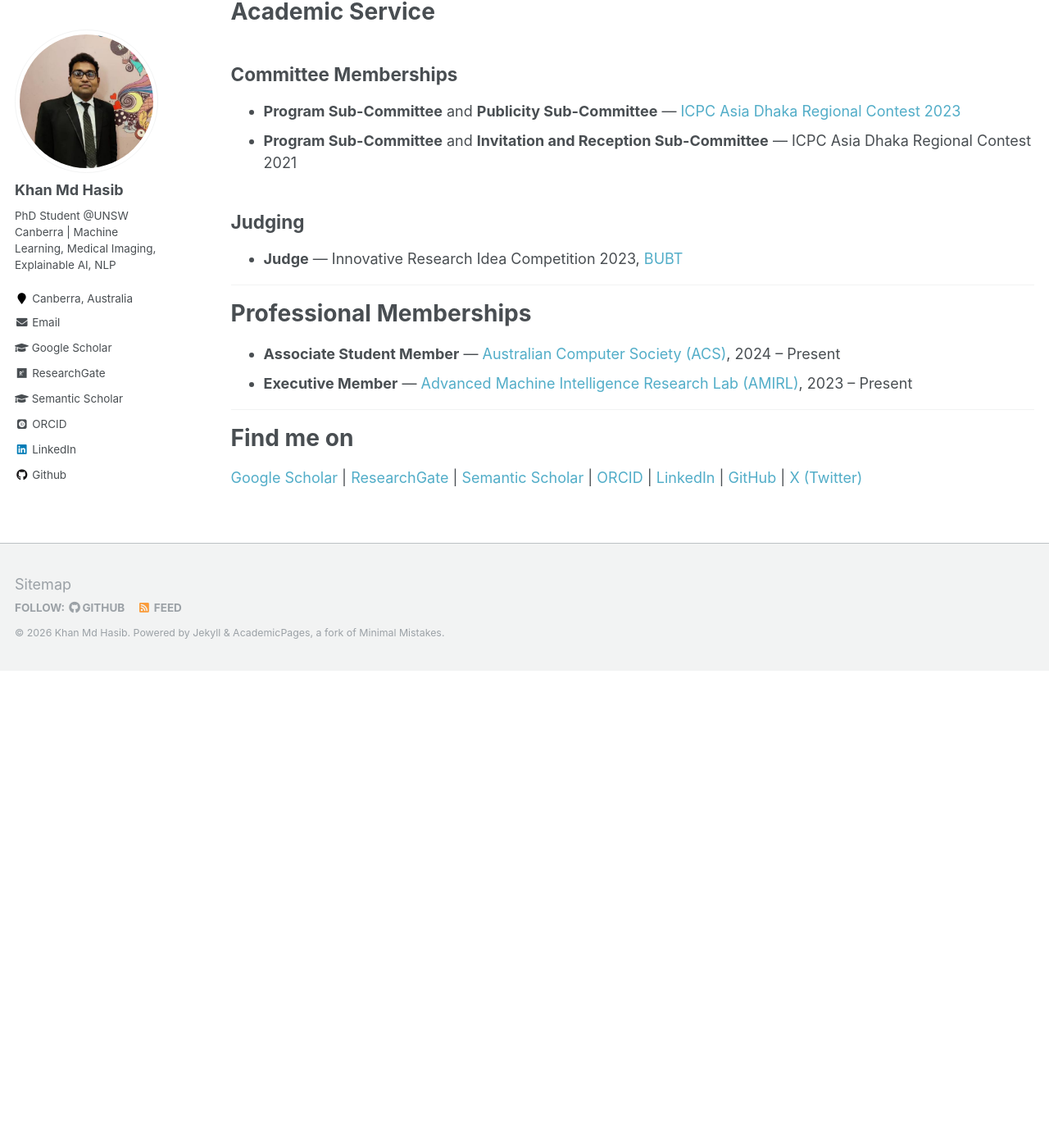
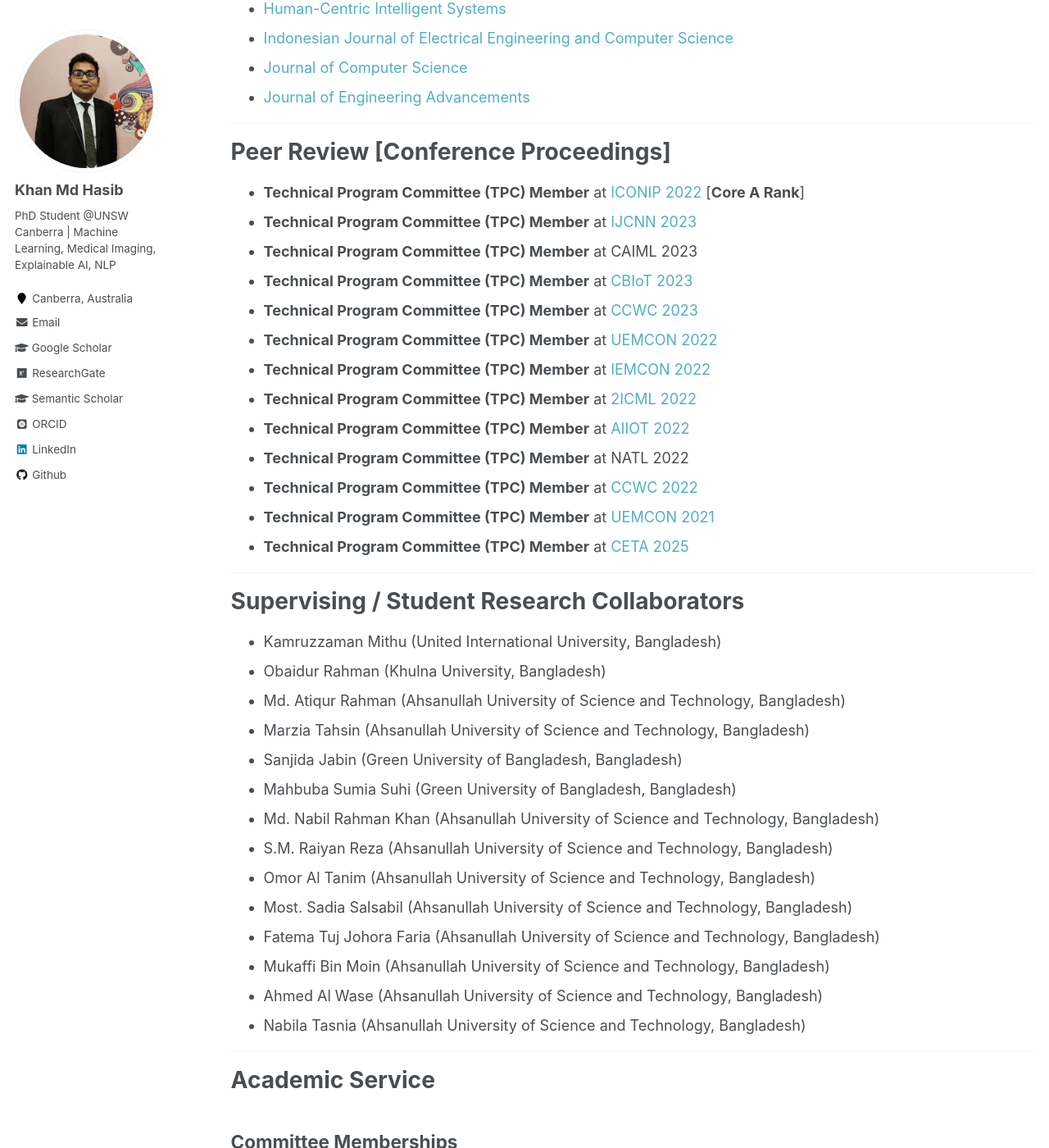
Before and after one commit to hasibaust13/hasibaust13.github.io, a Jekyll site: the page built from _pages/services.md, in a window 1280 px wide and 1400 px high, scrolled down 863 px. Shown: the whole window at 82% size. Built offline with Jekyll 4.4.1, drawn with Linux system fonts in a browser that asks for light colours; some web fonts are replaced; before the commit the page ends 1681 px from its top, so only the background shows below that; some of the changed text lies outside the part shown.

Commit message:
Expand Services page with full reviewer, TPC, and collaborator lists
Updated journal reviewer list to 22 journals with quartile rankings
and links. Expanded TPC memberships to 13 conferences. Added 14
student research collaborators section.

```diff
--- a/_pages/services.md
+++ b/_pages/services.md
@@ -5,26 +5,67 @@
 author_profile: true
 ---
 
-# Peer Review
+# Peer Review [Journal Article]
 
-## Journal Reviewer
+* [IEEE Transactions on Computational Social Systems](https://ieeexplore.ieee.org/xpl/RecentIssue.jsp?punumber=6570650){:target="_blank"} [**Q1**]
+* [Sustainable Cities and Society](https://www.sciencedirect.com/journal/sustainable-cities-and-society){:target="_blank"} [**Q1**]
+* [Journal of Computational Mathematics and Data Science](https://www.sciencedirect.com/journal/journal-of-computational-mathematics-and-data-science){:target="_blank"}
+* [Psychiatry Research](https://www.sciencedirect.com/journal/psychiatry-research){:target="_blank"} [**Q1**]
+* [Scientific Reports](https://www.nature.com/srep/){:target="_blank"} [**Q1**]
+* [Biomedical Signal Processing and Control](https://www.sciencedirect.com/journal/biomedical-signal-processing-and-control){:target="_blank"} [**Q1**]
+* [Computer Speech & Language](https://www.sciencedirect.com/journal/computer-speech-and-language){:target="_blank"} [**Q1**]
+* [Artificial Intelligence in Medicine](https://www.sciencedirect.com/journal/artificial-intelligence-in-medicine){:target="_blank"} [**Q1**]
+* [International Journal of Machine Learning and Cybernetics](https://link.springer.com/journal/13042){:target="_blank"} [**Q1**]
+* [Engineering Applications of Artificial Intelligence](https://www.sciencedirect.com/journal/engineering-applications-of-artificial-intelligence){:target="_blank"} [**Q1**]
+* [Information Processing and Management](https://www.sciencedirect.com/journal/information-processing-and-management){:target="_blank"} [**Q1**]
+* [Expert Systems with Applications](https://www.sciencedirect.com/journal/expert-systems-with-applications){:target="_blank"} [**Q1**]
+* [Frontiers in Medicine](https://www.frontiersin.org/journals/medicine){:target="_blank"} [**Q1**]
+* [PLoS ONE](https://journals.plos.org/plosone/){:target="_blank"} [**Q1**]
+* [Data in Brief](https://www.sciencedirect.com/journal/data-in-brief){:target="_blank"} [**Q2**]
+* [Applied Artificial Intelligence](https://www.tandfonline.com/journals/uaai20){:target="_blank"} [**Q2**]
+* [Cybernetics and Systems](https://www.tandfonline.com/journals/ucbs20){:target="_blank"}
+* [Computer Methods and Programs in Biomedicine Update](https://www.sciencedirect.com/journal/computer-methods-and-programs-in-biomedicine-update){:target="_blank"}
+* [Human-Centric Intelligent Systems](https://link.springer.com/journal/44230){:target="_blank"}
+* [Indonesian Journal of Electrical Engineering and Computer Science](https://ijeecs.iaescore.com/){:target="_blank"}
+* [Journal of Computer Science](https://thescipub.com/jcs){:target="_blank"}
+* [Journal of Engineering Advancements](https://journalofeam.com/){:target="_blank"}
 
-* [Journal of Computational Mathematics and Data Science](https://www.sciencedirect.com/journal/journal-of-computational-mathematics-and-data-science){:target="_blank"} — 2025
-* [Psychiatry Research](https://www.sciencedirect.com/journal/psychiatry-research){:target="_blank"} [Q1] — 2024
-* [Scientific Reports](https://www.nature.com/srep/){:target="_blank"} [Q1] — 2024
-* [International Journal of Machine Learning and Cybernetics](https://link.springer.com/journal/13042){:target="_blank"} [Q1] — 2024
-* Computer Speech & Language
-* Computer Methods and Programs in Biomedicine Update
-* Information Processing and Management
-* Healthcare Analytics
+---
 
-## Conference Program Committee / Reviewer
+# Peer Review [Conference Proceedings]
 
-* IJCNN (2023)
-* ICCTA (2023)
-* IEMCON (2022)
-* NATL (2022)
-* UEMCON (2021)
+* **Technical Program Committee (TPC) Member** at [ICONIP 2022](https://www.apnns.org/ICONIP2022/){:target="_blank"} [**Core A Rank**]
+* **Technical Program Committee (TPC) Member** at [IJCNN 2023](https://2023.ijcnn.org/){:target="_blank"}
+* **Technical Program Committee (TPC) Member** at CAIML 2023
+* **Technical Program Committee (TPC) Member** at [CBIoT 2023](https://sites.google.com/view/cbiot-2023/home){:target="_blank"}
+* **Technical Program Committee (TPC) Member** at [CCWC 2023](https://ieee-ccwc.org/){:target="_blank"}
+* **Technical Program Committee (TPC) Member** at [UEMCON 2022](https://ieee-uemcon.org/){:target="_blank"}
+* **Technical Program Committee (TPC) Member** at [IEMCON 2022](https://ieee-iemcon.org/){:target="_blank"}
+* **Technical Program Committee (TPC) Member** at [2ICML 2022](https://www.2icml.net/){:target="_blank"}
+* **Technical Program Committee (TPC) Member** at [AIIOT 2022](https://worldaiiotcongress.org/){:target="_blank"}
+* **Technical Program Committee (TPC) Member** at NATL 2022
+* **Technical Program Committee (TPC) Member** at [CCWC 2022](https://ieee-ccwc.org/){:target="_blank"}
+* **Technical Program Committee (TPC) Member** at [UEMCON 2021](https://ieee-uemcon.org/){:target="_blank"}
+* **Technical Program Committee (TPC) Member** at [CETA 2025](https://www.ceta.net/sub.html){:target="_blank"}
+
+---
+
+# Supervising / Student Research Collaborators
+
+* Kamruzzaman Mithu (United International University, Bangladesh)
+* Obaidur Rahman (Khulna University, Bangladesh)
+* Md. Atiqur Rahman (Ahsanullah University of Science and Technology, Bangladesh)
+* Marzia Tahsin (Ahsanullah University of Science and Technology, Bangladesh)
+* Sanjida Jabin (Green University of Bangladesh, Bangladesh)
+* Mahbuba Sumia Suhi (Green University of Bangladesh, Bangladesh)
+* Md. Nabil Rahman Khan (Ahsanullah University of Science and Technology, Bangladesh)
+* S.M. Raiyan Reza (Ahsanullah University of Science and Technology, Bangladesh)
+* Omor Al Tanim (Ahsanullah University of Science and Technology, Bangladesh)
+* Most. Sadia Salsabil (Ahsanullah University of Science and Technology, Bangladesh)
+* Fatema Tuj Johora Faria (Ahsanullah University of Science and Technology, Bangladesh)
+* Mukaffi Bin Moin (Ahsanullah University of Science and Technology, Bangladesh)
+* Ahmed Al Wase (Ahsanullah University of Science and Technology, Bangladesh)
+* Nabila Tasnia (Ahsanullah University of Science and Technology, Bangladesh)
 
 ---
 
```
